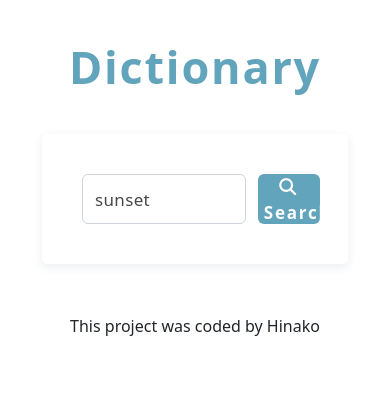
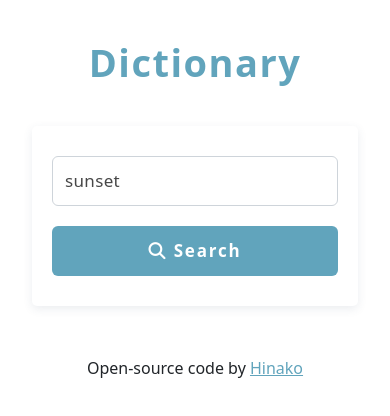
Before and after one commit to hinako-fuji/dictionary-react, a React (Create React App) app: page / in a window 390 px wide. Shown: the top 416 px of the page. Built offline with nearby package versions, Linux system fonts and the light colour scheme; no server answers.

Commit message:
Styled with media query

```diff
--- a/src/App.css
+++ b/src/App.css
@@ -19,3 +19,15 @@
   text-align: center;
   margin: 50px 0;
 }
+
+.App footer a {
+  color: #61a4bc;
+}
+
+@media (max-width: 576px) {
+  .App h1 {
+    letter-spacing: 1.5px;
+
+    font-size: 38px;
+  }
+}
--- a/src/App.js
+++ b/src/App.js
@@ -12,7 +12,16 @@ function App() {
         <main>
           <Dictionary defaultKeyword="sunset" />
         </main>
-        <footer>This project was coded by Hinako</footer>
+        <footer>
+          Open-source code by{" "}
+          <a
+            href="https://github.com/hinako-fuji/dictionary-react"
+            target="_blank"
+            rel="noreferrer"
+          >
+            Hinako
+          </a>
+        </footer>
       </div>
     </div>
   );
--- a/src/Dictionary.css
+++ b/src/Dictionary.css
@@ -28,3 +28,17 @@
   padding: 0;
   font-size: 17px;
 }
+
+@media (max-width: 768px) {
+  .Dictionary .search-button {
+    margin-top: 20px;
+  }
+}
+
+@media (max-width: 576px) {
+  .Dictionary section {
+    padding: 30px 20px;
+
+    margin: 20px;
+  }
+}
--- a/src/Dictionary.js
+++ b/src/Dictionary.js
@@ -51,7 +51,7 @@ export default function Dictionary(props) {
         <section>
           <form onSubmit={handleSubmit}>
             <div className="row">
-              <div className="col-9">
+              <div className="col-md-9">
                 <input
                   type="search"
                   className="form-control"
@@ -59,7 +59,7 @@ export default function Dictionary(props) {
                   onChange={handleKeywordChange}
                 />
               </div>
-              <div className="col-3 p-0">
+              <div className="col-md-3 ">
                 <button
                   type="submit"
                   className="btn btn-primary w-100 search-button"
--- a/src/Meaning.css
+++ b/src/Meaning.css
@@ -7,5 +7,12 @@
 
 .Meaning .example {
   margin-top: 15px;
-  opacity: 0.7;
+  opacity: 0.6;
+  text-decoration: underline;
 }
+
+@media (max-width: 576px) {
+  .Meaning h3 {
+    font-size: 26px;
+  }
+}
--- a/src/Photos.css
+++ b/src/Photos.css
@@ -1,4 +1,4 @@
 .Photos img {
   border-radius: 4px;
-  margin-bottom: 20px;
+  margin: 12px 0;
 }
--- a/src/Photos.js
+++ b/src/Photos.js
@@ -6,7 +6,7 @@ export default function Photos(props) {
     return (
       <div className="Photos">
         <section>
-          <div className="row">
+          <div className="row ">
             {props.photos.map(function (photo, index) {
               return (
                 <div className="col-sm-4" key={index}>
--- a/src/Results.css
+++ b/src/Results.css
@@ -3,3 +3,9 @@
   font-size: 43px;
   line-height: 1;
 }
+
+@media (max-width: 576px) {
+  .Results h2 {
+    font-size: 35px;
+  }
+}
```
